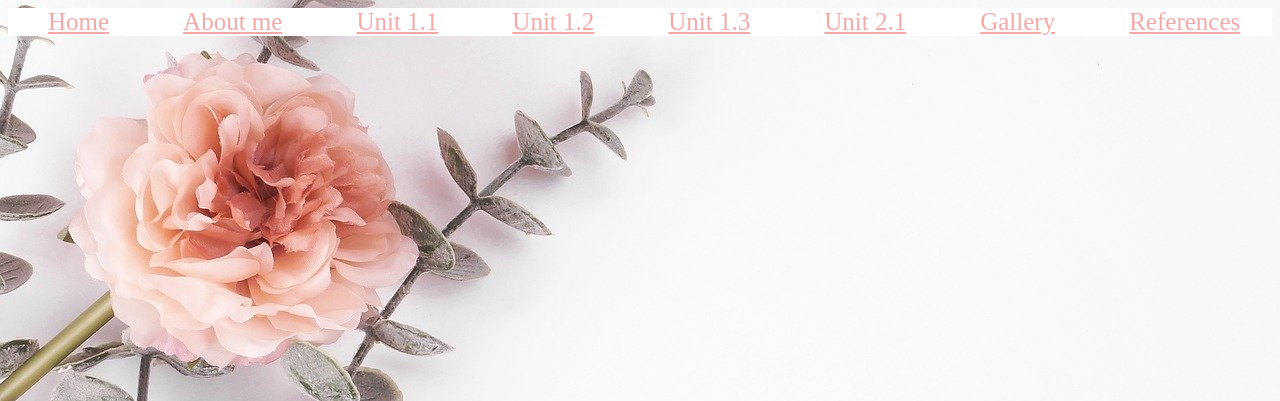
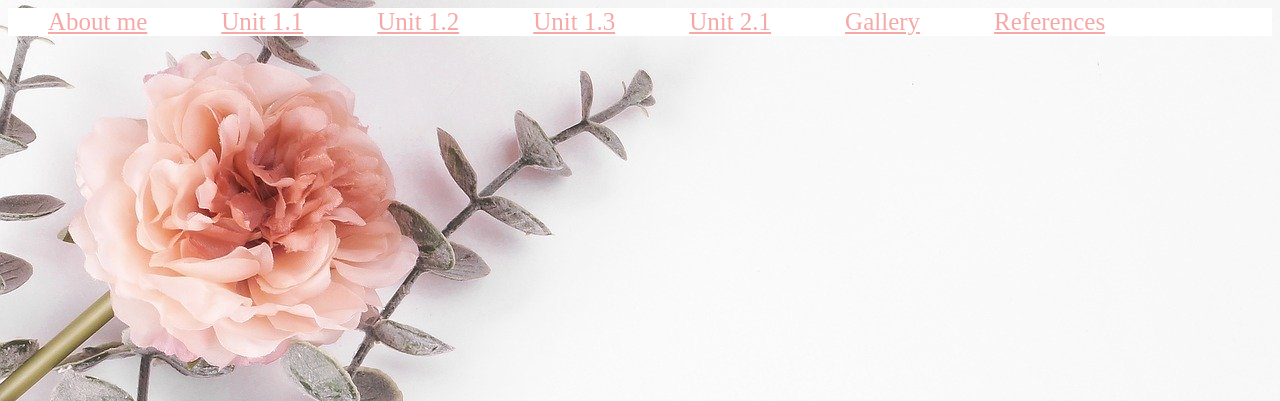
Before and after one commit to AlanaFinnerty/alana-website-project, a plain HTML site: page index.html in a window 1280 px wide. Shown: the top 401 px of the page. Drawn offline with Linux system fonts and the light colour scheme.

Commit message:
index test

```diff
--- a/index.html
+++ b/index.html
@@ -8,7 +8,7 @@
 <body>
 
 <div class="topnav">
-    <a href="home.html">Home</a>
+
     <a href="aboutme.html">About me</a>
     <a href="unit 1.1.html">Unit 1.1</a>
     <a href="unit 1.2.html">Unit 1.2</a>
@@ -22,5 +22,6 @@
 
 <p class="right"> Contact me on:<br /> alana.finnerty7@mail.dcu.ie</p>
 
+
 </body>
 </html>
```
